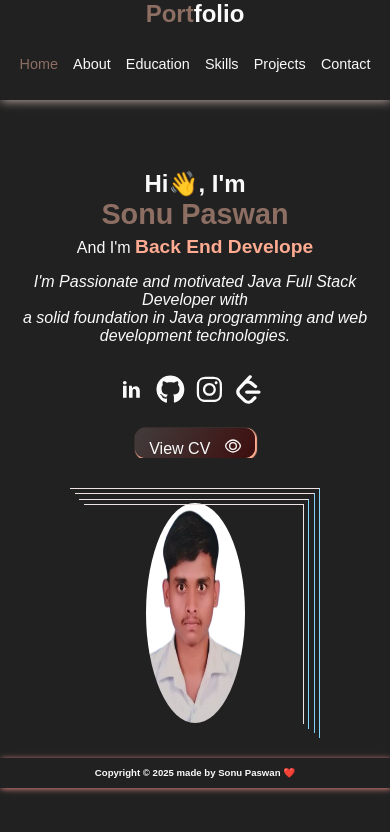
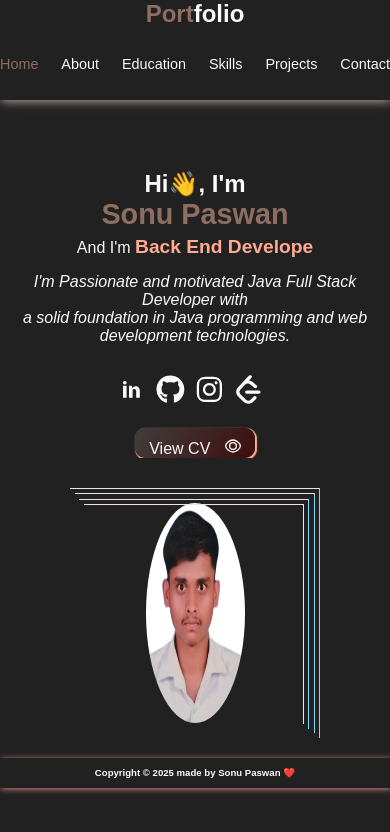
Before and after one commit to SonuKumarPaswan/Our-Portfolio, a React (Vite) app: page / in a window 390 px wide. Shown: the top 832 px of the page. Built offline with nearby package versions, Linux system fonts and the light colour scheme.

Commit message:
initial commit

```diff
--- a/src/components/nav/navbar.module.css
+++ b/src/components/nav/navbar.module.css
@@ -67,9 +67,8 @@ button:hover{
     }
 
     .links {
-        width: 90%;
+        width: 100%;
         height: 80px;
-
         flex-direction: row;
         align-items: center;
     }
```
